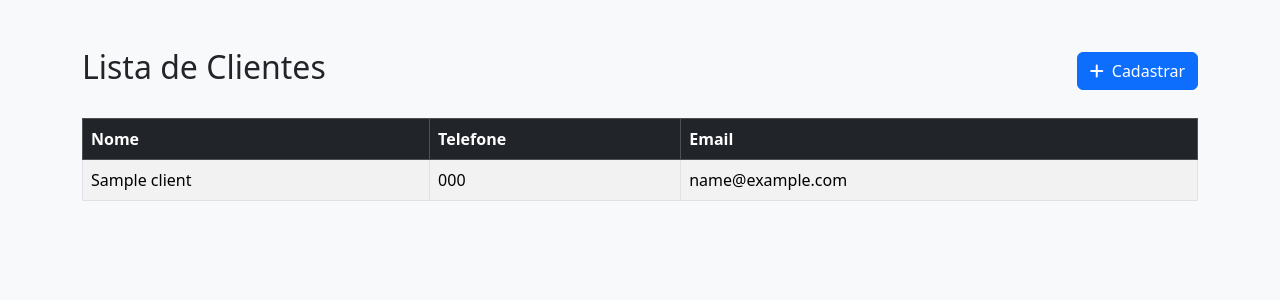
After one commit to izabelycamposs/pi3s_RISO_Grupo_IMAGEM, a Django app: page /listar_clientes in a window 1280 px wide. The commit adds this page. Shown: the top 300 px of the page. Run offline with Django 5.2, Linux system fonts and the light colour scheme; a user stored in the database is signed in; tables that the repository leaves empty hold one stand-in row (values such as "Sample post"); a database or web service that is not in the repository returns one stand-in record (values such as "Sample title").

Commit message:
lista de clientes cadastrados

```diff
--- a/RisoDjango/core/templates/dashboard.html
+++ b/RisoDjango/core/templates/dashboard.html
@@ -27,7 +27,7 @@
         <a href="#" class="flex items-center px-4 py-3 rounded-lg bg-orange-500 text-white">
           <i data-lucide="bar-chart-3" class="w-5 h-5 mr-3"></i> Dashboard
         </a>
-        <a href="#" class="flex items-center px-4 py-3 rounded-lg hover:bg-slate-800">
+        <a href="{% url 'listar_clientes' %}" class="flex items-center px-4 py-3 rounded-lg hover:bg-slate-800">
           <i data-lucide="users" class="w-5 h-5 mr-3"></i> Clientes
         </a>
         <!-- continue para os outros links... -->
--- /dev/null
+++ b/RisoDjango/core/templates/listar_clientes.html
@@ -0,0 +1,38 @@
+<!DOCTYPE html>
+<html lang="pt-br">
+<head>
+  <meta charset="UTF-8">
+  <title>Lista de Clientes</title>
+  <link href="https://cdn.jsdelivr.net/npm/bootstrap@5.3.3/dist/css/bootstrap.min.css" rel="stylesheet">
+  <link href="https://cdnjs.cloudflare.com/ajax/libs/font-awesome/6.5.0/css/all.min.css" rel="stylesheet">
+</head>
+<body class="bg-light">
+  <div class="container py-5">
+    <div class="d-flex justify-content-between align-items-center mb-4">
+      <h2>Lista de Clientes</h2>
+      <a href="{% url 'cadastro_cliente' %}" class="btn btn-primary">
+        <i class="fas fa-plus me-2"></i>Cadastrar
+      </a>
+    </div>
+
+<table class="table table-striped table-bordered">
+  <thead class="table-dark">
+    <tr>
+      <th>Nome</th>
+      <th>Telefone</th>
+      <th>Email</th>
+    </tr>
+  </thead>
+  <tbody>
+    {% for client in clients %}
+      <tr>
+        <td>{{ client.nome }}</td>
+        <td>{{ client.telefone }}</td>
+        <td>{{ client.email }}</td>
+      </tr>
+    {% endfor %}
+  </tbody>
+</table>
+  </div>
+</body>
+</html>
--- a/RisoDjango/core/urls.py
+++ b/RisoDjango/core/urls.py
@@ -1,5 +1,5 @@
 from django.urls import path
-from core.views import cadastro_cliente, login, logout, listar_clientes, editar_clientes, index, dashboard
+from core.views import cadastro_cliente, login, logout, listar_clientes, editar_clientes, index, dashboard, listar_clientes
 
 urlpatterns = [
     path('cadastro-cliente/', cadastro_cliente, name='cadastro_cliente'),
@@ -9,4 +9,5 @@ urlpatterns = [
     path('editar-clientes/<int:client_id>/', editar_clientes, name='editar_clientes'),
     path('', index, name='index'),
     path('dashboard/', dashboard, name='dashboard'),
+    path('listar_clientes', listar_clientes, name='listar_clientes'),
 ]
--- a/RisoDjango/core/views.py
+++ b/RisoDjango/core/views.py
@@ -11,6 +11,8 @@ def index(request):
     return render(request, 'index.html')
 
 def login(request):
+    if request.user.id is not None:
+        return redirect("dashboard")
     if request.method == "POST":
         form = LoginForm(request.POST)
         if form.is_valid():
@@ -52,12 +54,12 @@ def cadastro_cliente(request):
 def listar_clientes(request):
     if request.method == 'GET':
         clients = client_services.list_clients()
-        return render(request, 'lista_clientes.html', context={'clients': clients})
+        return render(request, 'listar_clientes.html', context={'clients': clients})
     if request.method == 'POST':
         client_id = request.POST.get('client_id')
         client_services.delete_client(client_id)
-        return redirect('lista_clientes')
-    return render(request, 'lista_clientes.html')
+        return redirect('listar_clientes')
+    return render(request, 'listar_clientes.html')
 
 @login_required
 def editar_clientes(request, client_id):
@@ -74,12 +76,12 @@ def editar_clientes(request, client_id):
             "telefone_residencial": request.POST.get('telefone_residencial'),
         }
         client_services.update_client(client_id, data)
-        return redirect('lista_clientes')
+        return redirect('listar_clientes')
     return render(request, 'edit_client.html')
 
 @login_required
 def apagar_client(request, client_id):
     if request.method == 'POST':
         client_services.delete_client(client_id)
-        return redirect('lista_clientes')
+        return redirect('listar_clientes')
     return render(request, 'apagar_client.html', context={'client_id': client_id})
```
Also changed, not shown: RisoDjango/db.sqlite3.
